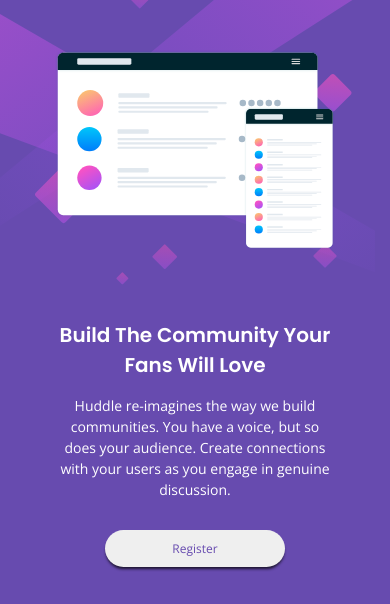
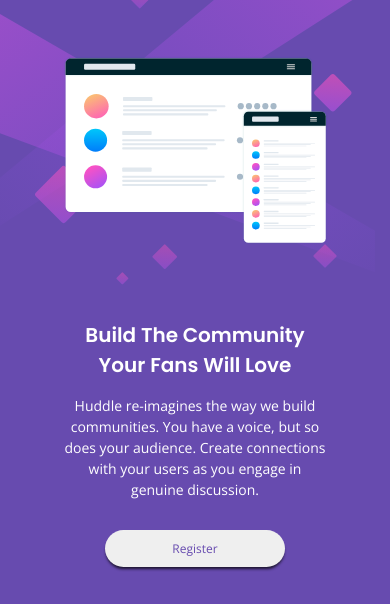
Before and after one commit to YariMorcus/huddle-landing-page, a website: page index.html in a window 390 px wide. Shown: the part 78-682 px from the top of the page. Drawn offline with Linux system fonts and the light colour scheme.

Commit message:
Ajust design width mobile

```diff
--- a/scss/pages/_huddle-landing-page.scss
+++ b/scss/pages/_huddle-landing-page.scss
@@ -19,8 +19,8 @@
 }
 
 .landing-container {
-  margin-top: 1rem;
-  padding: 0 5.5rem;
+  max-width: 265px;
+  margin: 1rem auto 0;
 
   @include m.breakpoint-md() {
     display: grid;
```
Also changed, not shown: css/main.css.
